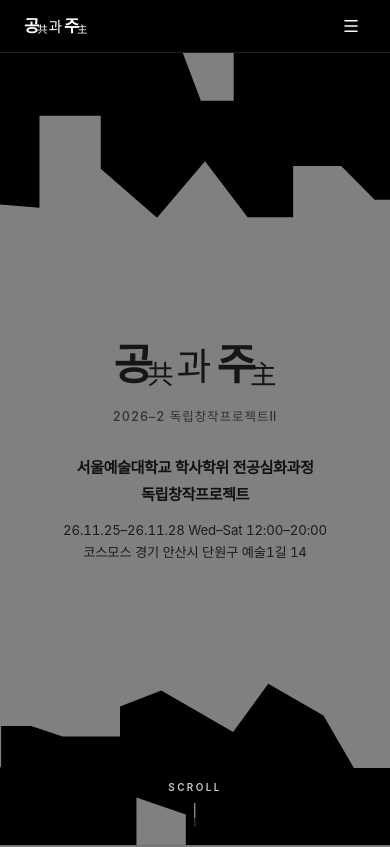
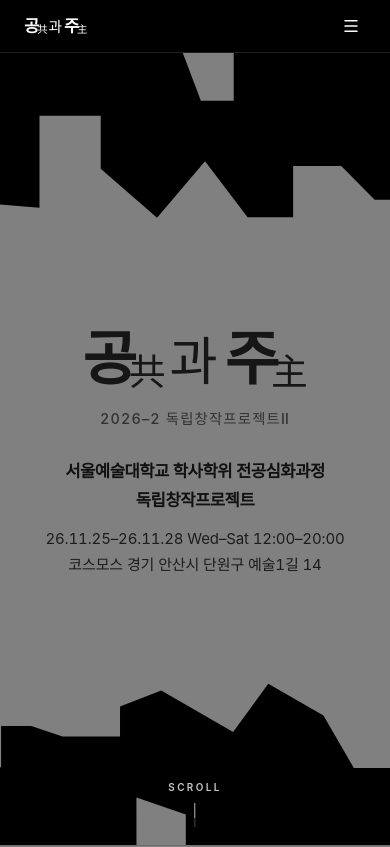
Before and after one commit to thisnicework/ownhomeown, a React (Vite) app: page / in a window 390 px wide. Shown: the top 847 px of the page. Built offline with nearby package versions, Linux system fonts and the light colour scheme; a web font is replaced by a local one.

Commit message:
Enlarge main hero typography on mobile viewports

```diff
--- a/src/App.css
+++ b/src/App.css
@@ -2041,11 +2041,30 @@
   }
 }
 
+@media (max-width: 720px) {
+  .pdf-wordmark--cover {
+    font-size: clamp(3.35rem, 15.2vw, 4.4rem);
+  }
+
+  .pdf-meaning-kicker {
+    font-size: 0.9rem;
+  }
+
+  .pdf-meaning-line {
+    font-size: 0.98rem;
+  }
+
+  .pdf-cover-band__subtitle {
+    font-size: clamp(1.04rem, 4.15vw, 1.18rem);
+  }
+
+  .pdf-cover-band__schedule,
+  .pdf-cover-band__venue {
+    font-size: clamp(0.94rem, 3.7vw, 1.04rem);
+  }
+}
+
 @media (max-width: 560px) {
-  .pdf-wordmark--cover {
-    font-size: clamp(2.45rem, 11vw, 3.3rem);
-  }
-
   .pdf-credits-row,
   .pdf-credits-row--wide-dt,
   .pdf-plain-dl>div,
```
